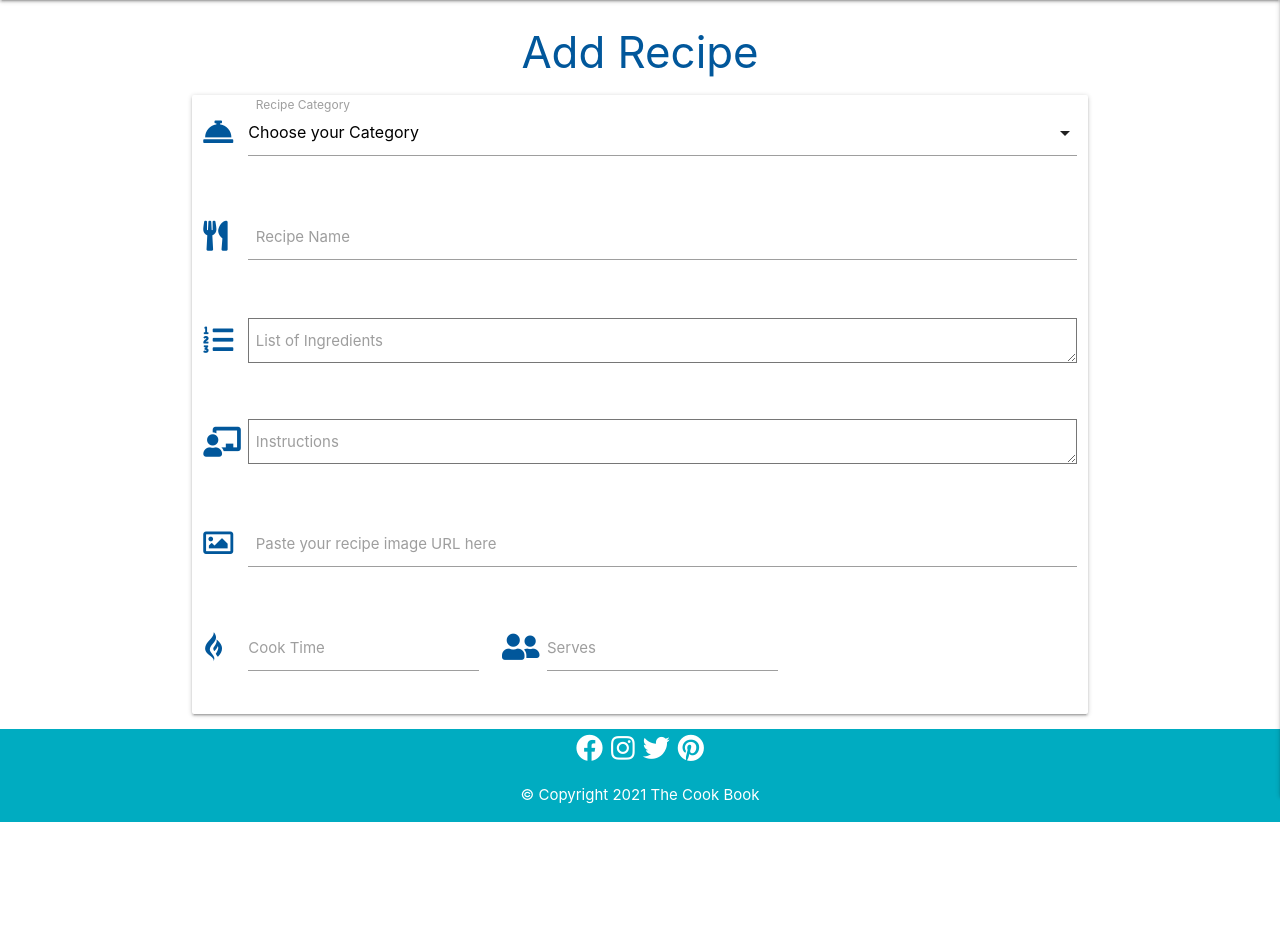
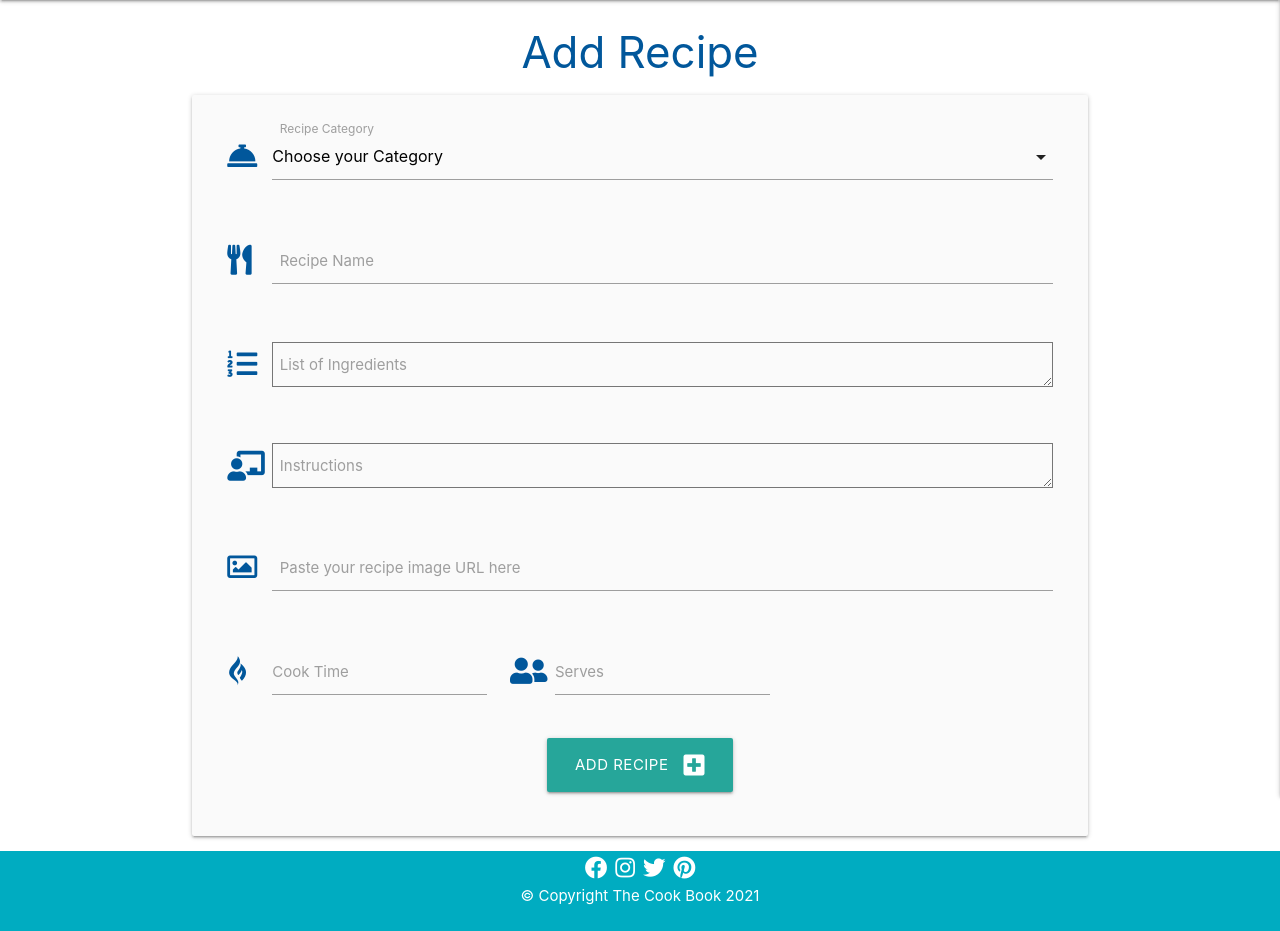
Before and after one commit to Bhargavi84/The-Cook-Book, a Flask app: page /add_recipe in a window 1280 px wide. Shown: the part 64-995 px from the top of the page. Before the commit the page ends 886 px from the top, so only its background shows below. Run offline with Flask 2, Linux system fonts and the light colour scheme; data that the repository does not hold is empty; some libraries are stand-ins or nearby versions.

Commit message:
Allow user to submit the recipes to db

```diff
--- a/app.py
+++ b/app.py
@@ -94,8 +94,24 @@ def logout():
     return redirect(url_for("login"))
 
 
-@app.route("/add_recipe")
+@app.route("/add_recipe", methods=["GET", "POST"])
 def add_recipe():
+    if request.method == "POST":
+        recipe = {
+            "category_name": request.form.get("category_name"),
+            "recipe_name": request.form.get("recipe_name"),
+            "recipe_ingredients": request.form.get("recipe_ingredients"),
+            "recipe_instructions": request.form.get("recipe_instructions"),
+            "recipe_img" : request.form.get("recipe_img"),
+            "cook_time": request.form.get("cook_time"),
+            "serves": request.form.get("serves"),
+            "created_by": session["user"]
+
+        }
+        mongo.db.recipes.insert_one(recipe)
+        flash("Recipe Successfully Added")
+        return redirect(url_for("get_recipes"))
+
     categories = mongo.db.categories.find().sort("category_name", 1)
     return render_template("add_recipe.html", categories=categories)
 
--- a/static/css/style.css
+++ b/static/css/style.css
@@ -22,7 +22,7 @@
 #footer {
 	width: 100%;
 	background-color: #00acc1;
-	bottom: 0;
+	height: 10vh;
 
 
 }
@@ -31,18 +31,14 @@
 	width: 60%;
 	margin: 0 auto;
 	padding: 0;
-}
 
-footer a {
-	color: #fff;
-	text-decoration: none;
 }
 
 ul.social {
 	list-style-type: none;
 	margin: 0 auto;
 	padding: 0;
-	font-size: 1.8rem;
+	font-size: 1.5rem;
 	display: inline-flex;
 
 }
@@ -60,5 +56,6 @@ ul.social li a i {
 .copyright {
 	text-decoration: none;
 	color: #fff;
-	padding: 0;
+	padding-top: 0;
+	margin-top: auto;
 }
--- a/templates/add_recipe.html
+++ b/templates/add_recipe.html
@@ -3,8 +3,10 @@
 
 <h3 class = "light-blue-text text-darken-4 center-align">Add Recipe</h3>
 
-<div class="row card panel grey-lighten-5">
-    <form class="col s12" method="POST" action="">
+<div class="row card-panel grey lighten-5">
+    <form class="col s12" method="POST" action="{{ url_for('add_recipe')}}">
+
+        <!-- Recipe Category-->
 
         <div class="row">
             <div class="input-field col s12">
@@ -19,6 +21,8 @@
             </div>
         </div>
 
+        <!--Name of the Recipe-->
+
         <div class="row">
             <div class="input-field col s12">
                 <i class="fas fa-utensils prefix light-blue-text text-darken-4"></i>
@@ -26,6 +30,8 @@
                 <label for="recipe_name">Recipe Name</label>
             </div>
         </div>
+
+        <!--Ingredients-->
 
         <div class="row">
             <div class="input-field col s12">
@@ -36,6 +42,8 @@
             </div>
         </div>
 
+        <!--Instructions-->
+
         <div class="row">
             <div class="input-field col s12">
                 <i class="fas fa-chalkboard-teacher prefix light-blue-text text-darken-4"></i>
@@ -45,13 +53,17 @@
             </div>
         </div>
 
+        <!-- Image URL-->
+
         <div class="row">
             <div class="input-field col s12">
                 <i class="far fa-image prefix light-blue-text text-darken-4"></i>
-                <input id="recipe_img" name="recipe_img" type="url" minlength="5" maxlength="300" class="validate" required>
+                <input id="recipe_img" name="recipe_img" type="url" minlength="5" maxlength="300" class="validate">
                 <label for="recipe_img">Paste your recipe image URL here</label>
             </div>
         </div>
+
+        <!--Cooktime and Serves-->
 
         <div class="row">
             <div class="input-field col s4">
@@ -66,6 +78,16 @@
             </div>
         </div>
 
+        <!--Submit Button-->
+
+        <div class="row">
+            <div class="col s12 center-align">
+                <button type="submit" class="btn-large white-text text-darken-4 text">
+                    Add Recipe <i class="fas fa-plus-square right"></i>
+                </button>
+            </div>
+        </div>
+
     </form>
 </div>
 
--- a/templates/base.html
+++ b/templates/base.html
@@ -32,6 +32,7 @@
                 </ul>
             </div>
         </nav>
+
         <!--Mobile Side navbar-->
         <ul class="sidenav" id="mobile-demo">
                     <li><h4 class="center-align light-blue-text text-darken-4">The Cook Book</h4></li>
@@ -47,6 +48,7 @@
                     {% endif %}
           </ul>
     </header>
+
     <section>
         <!--flash messages-->
         <!--Falsh messages-->
@@ -61,7 +63,8 @@
         {% endwith %}
 
     </section>
-    <main class="main container">
+
+    <main class="container">
         {% block content %}
         {% endblock %}
     </main>
@@ -76,18 +79,18 @@
     {% endblock %}
 
 <!-- Footer -->
+<footer>
 <div id="footer">
-    <footer>
-        <div class="container-fluid">
-            <div class="row footer-items">
-                <div class="col s12 center-align">
+    <div class="container">
+        <div class="row footer-items col s12 center-align">
             <ul class="social">
                  <li>
                     <a href="https://www.facebook.com" target="_blank">
                         <i class="fab fa-facebook"></i>
                     </a>
                 </li>
-                        <li><a href="https://www.instagram.com" target="_blank">
+                <li>
+                    <a href="https://www.instagram.com" target="_blank">
                     <i class="fab fa-instagram"></i>
                     </a>
                     </li>
@@ -102,13 +105,13 @@
             </ul>
                     <br>
                     <p class="copyright">
-                        <medium>&copy; Copyright 2021 The Cook Book </medium>
+                        <medium>&copy; Copyright The Cook Book 2021 </medium>
                     </p>
             </div>
         </div>
     </div>
 </footer>
-    </div>
+
 <!-- Footer end-->
 
 
```
Also changed, not shown: templates/recipes.html (+5 -9 lines). Lines whose indentation alone changed are shown as unchanged.
